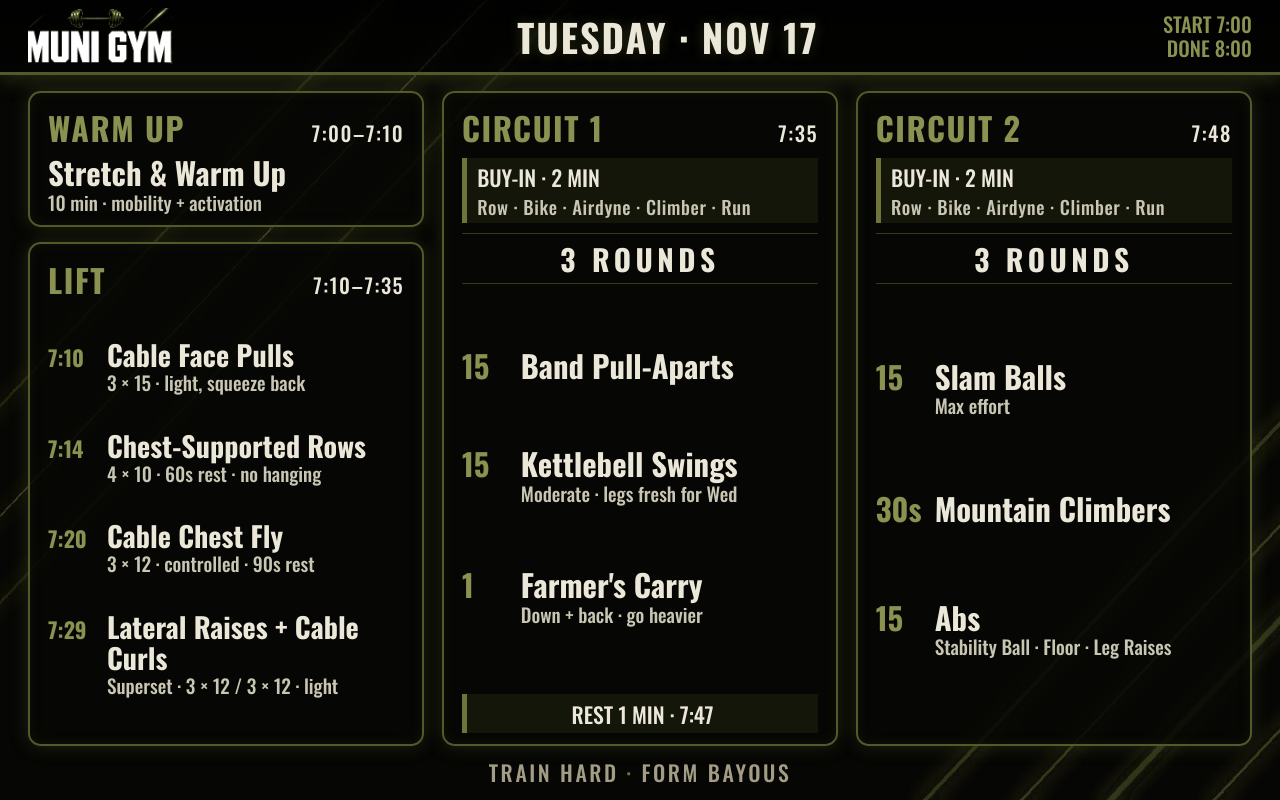
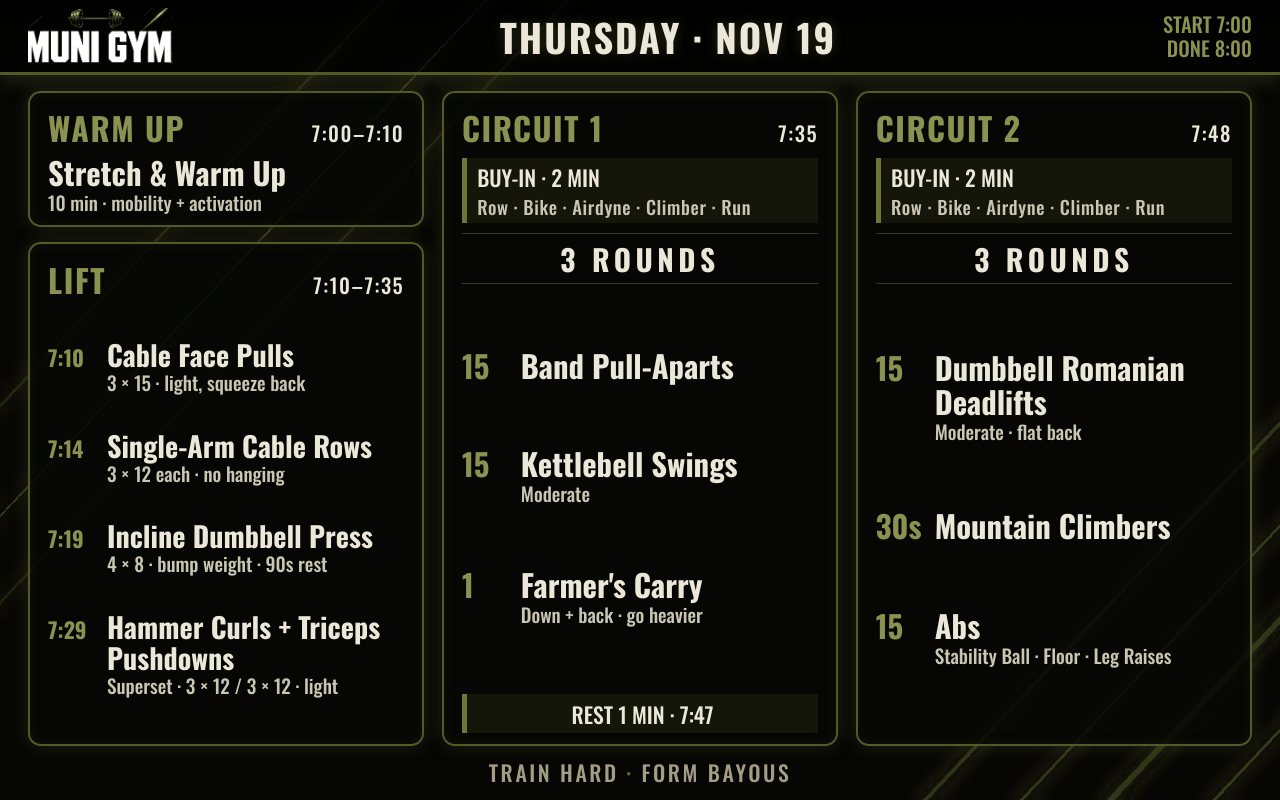
Before and after one commit to jmunistyle/gym-screen, a plain HTML site: page index.html in a window 1280 px wide. Drawn offline with nearby package versions, Linux system fonts and the light colour scheme.

Commit message:
Thu Nov 19

```diff
--- a/index.html
+++ b/index.html
@@ -36,7 +36,7 @@ html,body{margin:0;height:100%;color:#ece8d9;font-family:Oswald,'Arial Narrow',A
 .sub .opts{display:block;font-size:1.45vw;color:#c9c6b4;letter-spacing:.05vw}
 .opt2{display:block;font-size:1.3vw;color:#c9c6b4;font-weight:500;letter-spacing:.05vw;margin-top:.15vw}
 </style></head><body>
-<div class="top"><img src="logo-olive2.png" alt="Muni Gym"><h1>TUESDAY · NOV 17</h1><div class="t">START 7:00<br>DONE 8:00</div></div>
+<div class="top"><img src="logo-olive2.png" alt="Muni Gym"><h1>THURSDAY · NOV 19</h1><div class="t">START 7:00<br>DONE 8:00</div></div>
 <div class="wrap">
  <div class="stack">
  <div class="col warm"><h2>WARM UP <small>7:00–7:10</small></h2>
@@ -44,20 +44,20 @@ html,body{margin:0;height:100%;color:#ece8d9;font-family:Oswald,'Arial Narrow',A
  <div class="col lift big"><h2>LIFT <small>7:10–7:35</small></h2>
   <div class="list">
    <div class="it"><span class="k">7:10</span><span class="n">Cable Face Pulls<span class="d">3 × 15 · light, squeeze back</span></span></div>
-   <div class="it"><span class="k">7:14</span><span class="n">Chest-Supported Rows<span class="d">4 × 10 · 60s rest · no hanging</span></span></div>
-   <div class="it"><span class="k">7:20</span><span class="n">Cable Chest Fly<span class="d">3 × 12 · controlled · 90s rest</span></span></div>
-   <div class="it"><span class="k">7:29</span><span class="n">Lateral Raises + Cable Curls<span class="d">Superset · 3 × 12 / 3 × 12 · light</span></span></div>
+   <div class="it"><span class="k">7:14</span><span class="n">Single-Arm Cable Rows<span class="d">3 × 12 each · no hanging</span></span></div>
+   <div class="it"><span class="k">7:19</span><span class="n">Incline Dumbbell Press<span class="d">4 × 8 · bump weight · 90s rest</span></span></div>
+   <div class="it"><span class="k">7:29</span><span class="n">Hammer Curls + Triceps Pushdowns<span class="d">Superset · 3 × 12 / 3 × 12 · light</span></span></div>
   </div></div>
  </div>
  <div class="col"><h2>CIRCUIT 1 <small>7:35</small></h2><div class="sub">BUY-IN · 2 MIN<span class="opts">Row · Bike · Airdyne · Climber · Run</span></div><div class="rds">3 ROUNDS</div>
   <div class="list">
    <div class="it"><span class="k">15</span><span class="n">Band Pull-Aparts</span></div>
-   <div class="it"><span class="k">15</span><span class="n">Kettlebell Swings<span class="d">Moderate · legs fresh for Wed</span></span></div>
+   <div class="it"><span class="k">15</span><span class="n">Kettlebell Swings<span class="d">Moderate</span></span></div>
    <div class="it"><span class="k">1</span><span class="n">Farmer's Carry<span class="d">Down + back · go heavier</span></span></div>
   </div><div class="sub rest1">REST 1 MIN · 7:47</div></div>
  <div class="col"><h2>CIRCUIT 2 <small>7:48</small></h2><div class="sub">BUY-IN · 2 MIN<span class="opts">Row · Bike · Airdyne · Climber · Run</span></div><div class="rds">3 ROUNDS</div>
   <div class="list">
-   <div class="it"><span class="k">15</span><span class="n">Slam Balls<span class="d">Max effort</span></span></div>
+   <div class="it"><span class="k">15</span><span class="n">Dumbbell Romanian Deadlifts<span class="d">Moderate · flat back</span></span></div>
    <div class="it"><span class="k">30s</span><span class="n">Mountain Climbers</span></div>
    <div class="it"><span class="k">15</span><span class="n">Abs<span class="d">Stability Ball · Floor · Leg Raises</span></span></div>
   </div></div>
```
